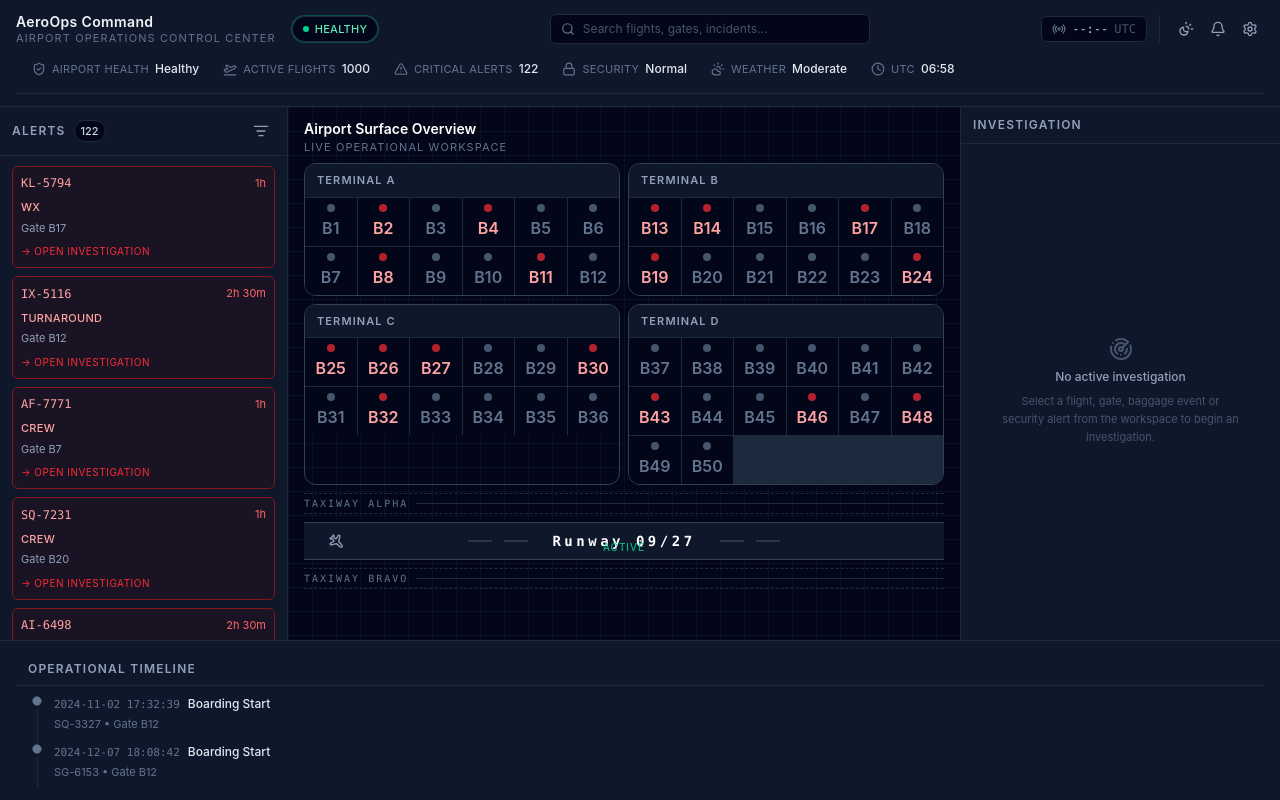
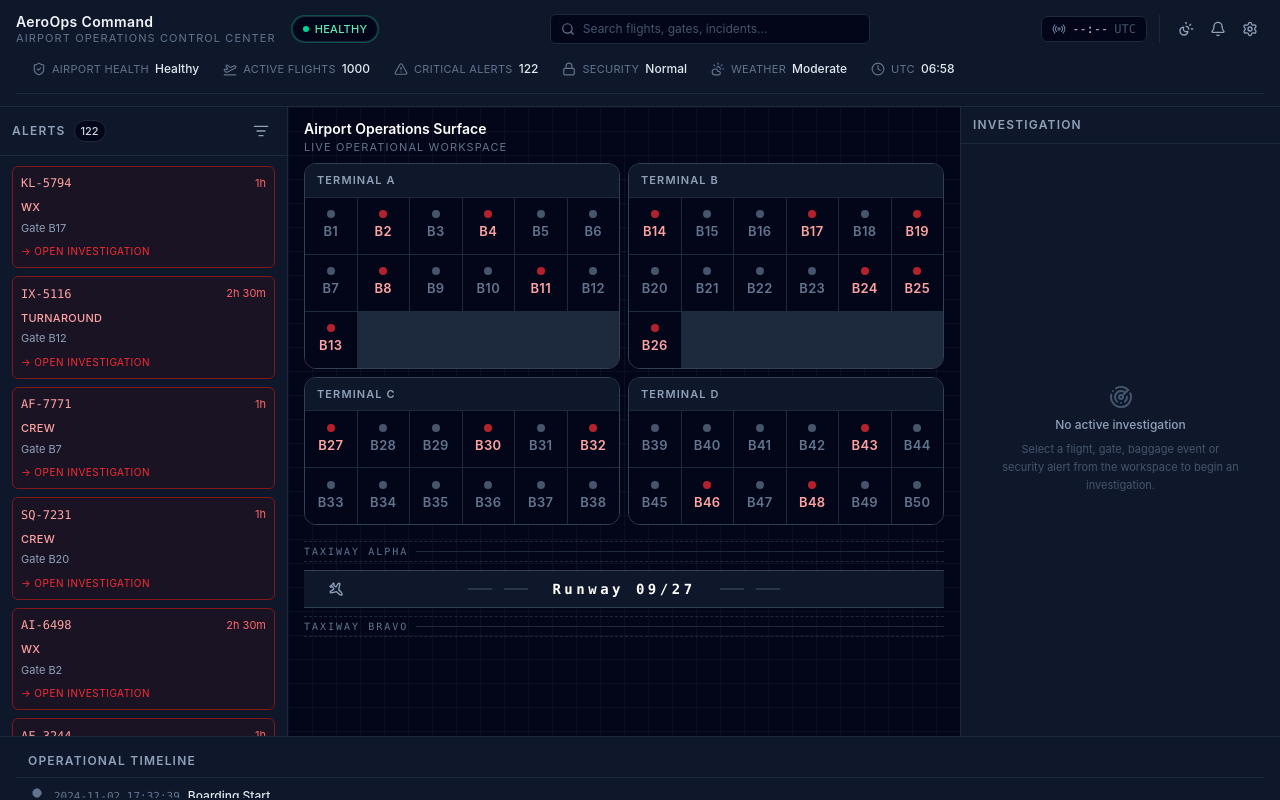
Before and after one commit to tanvie029-cpu/aeroops-command, a React (Vite) app: page / in a window 1280 px wide. Built offline with nearby package versions, Linux system fonts and the light colour scheme.

Commit message:
Final UI polish before deployment

```diff
--- a/src/components/surface/AirportSurface.tsx
+++ b/src/components/surface/AirportSurface.tsx
@@ -43,7 +43,7 @@ function GateGroup({
   return (
     <div
       key={gateId}
-      className="h-12 bg-slate-900"
+      className="h-14 border border-slate-800 bg-slate-900/40"
     />
   );
 }
@@ -56,7 +56,7 @@ function GateGroup({
               className={`
                 relative
                 flex
-                h-12
+                h-14
                 flex-col
                 items-center
                 justify-center
@@ -82,7 +82,7 @@ function GateGroup({
                 }`}
               />
 
-              <span className="font-semibold">
+              <span className="text-[13px] font-semibold tracking-wide">
                 {gateId}
               </span>
             </button>
@@ -121,19 +121,8 @@ function RunwayStrip({ label }: { label: string }) {
       <span className="relative bg-slate-900 px-4 font-mono text-sm font-bold tracking-[0.25em] text-white">
         {label}
       </span>
-
-      <span className="absolute bottom-1 text-[10px] uppercase tracking-widest text-emerald-400">
-        Active
-      </span>
     </div>
   );
-}
-
-function fillTerminal(gates: string[], size: number) {
-  return [
-    ...gates,
-    ...Array.from({ length: Math.max(0, size - gates.length) }, (_, i) => `EMPTY-${i}`),
-  ];
 }
 
 interface AirportSurfaceProps {
@@ -156,10 +145,10 @@ const sortedGates = [...gates].sort((a, b) => {
   return numA - numB;
 });
 
-const terminalA = fillTerminal(sortedGates.slice(0,12),12);
-const terminalB = fillTerminal(sortedGates.slice(12,24),12);
-const terminalC = fillTerminal(sortedGates.slice(24,36),12);
-const terminalD = fillTerminal(sortedGates.slice(36),14);
+const terminalA = sortedGates.slice(0, 13);
+const terminalB = sortedGates.slice(13, 26);
+const terminalC = sortedGates.slice(26, 38);
+const terminalD = sortedGates.slice(38, 50);
 
   return (
     <section
@@ -167,7 +156,7 @@ const terminalD = fillTerminal(sortedGates.slice(36),14);
       flex
       h-full
       flex-col
-      overflow-hidden
+      overflow-y-auto
       bg-slate-950
       bg-[linear-gradient(to_right,rgba(148,163,184,0.06)_1px,transparent_1px),linear-gradient(to_bottom,rgba(148,163,184,0.06)_1px,transparent_1px)]
       bg-[size:24px_24px]
@@ -177,7 +166,7 @@ const terminalD = fillTerminal(sortedGates.slice(36),14);
     >
       <header className="mb-2">
         <h2 className="text-sm font-semibold text-white">
-          Airport Surface Overview
+          Airport Operations Surface
         </h2>
 
         <p className="text-[11px] uppercase tracking-widest text-slate-500">
@@ -185,7 +174,7 @@ const terminalD = fillTerminal(sortedGates.slice(36),14);
         </p>
       </header>
 
-      <div className="grid gap-2 lg:grid-cols-2">
+      <div className="grid gap-2 lg:grid-cols-2 shrink-0">
 
         <GateGroup
           terminalLabel="Terminal A"
@@ -221,7 +210,7 @@ const terminalD = fillTerminal(sortedGates.slice(36),14);
 
       </div>
 
-      <div className="mt-2 space-y-2">
+      <div className="mt-4 space-y-2 shrink-0">
 
         <TaxiwayStrip label="Taxiway Alpha" />
 
--- a/src/layouts/MainLayout.tsx
+++ b/src/layouts/MainLayout.tsx
@@ -31,7 +31,7 @@ export function MainLayout({
 
         <main
           aria-label="Airport Surface"
-          className="order-1 flex-1 overflow-hidden bg-slate-950 lg:order-2"
+          className="order-1 flex-1 overflow-y-auto bg-slate-950 lg:order-2"
         >
           {airportSurface}
         </main>
@@ -45,11 +45,11 @@ export function MainLayout({
       </div>
 
       <footer
-        aria-label="Operational Timeline"
-        className="h-40 shrink-0 overflow-y-auto border-t border-slate-800 bg-slate-900 px-4 py-3"
-      >
-        {operationalTimeline}
-      </footer>
+  aria-label="Operational Timeline"
+  className="h-16 shrink-0 overflow-y-auto border-t border-slate-800 bg-slate-900 px-4 py-2"
+>
+  {operationalTimeline}
+</footer>
     </div>
   );
 }
```
